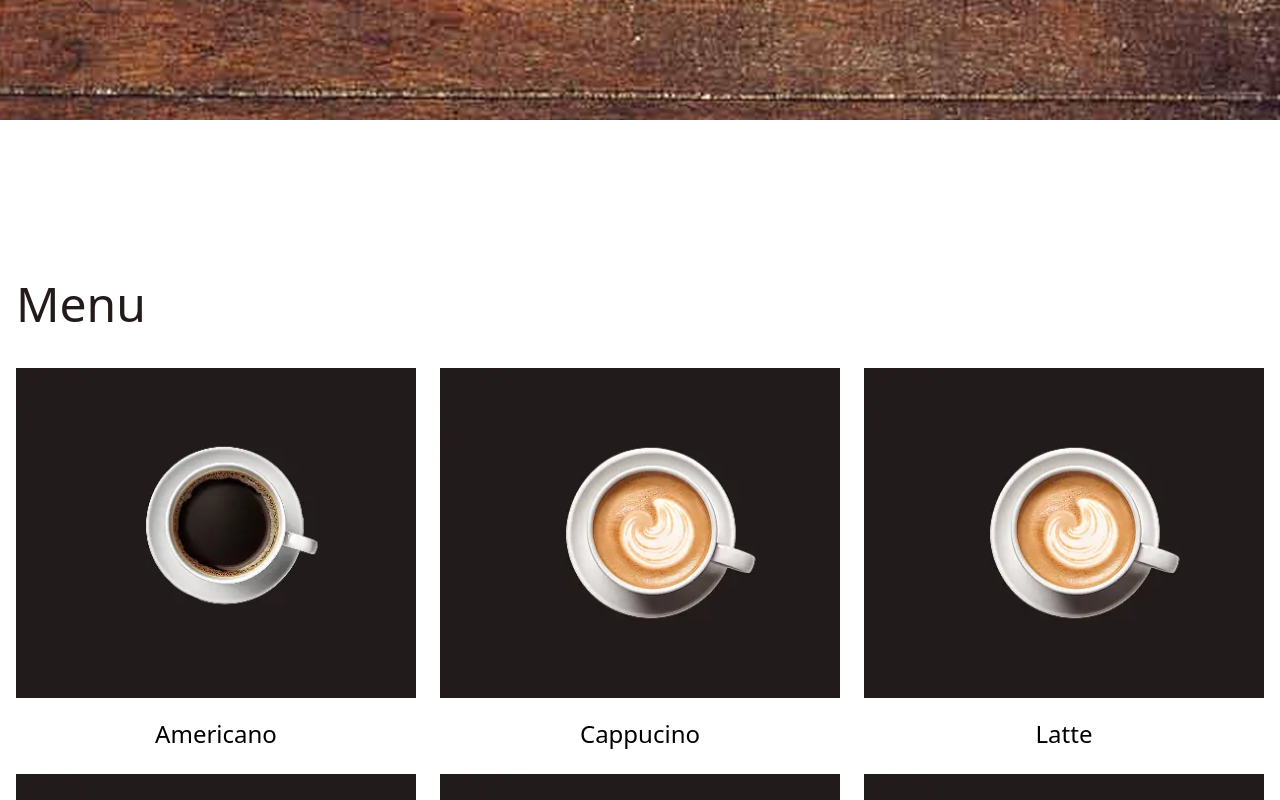
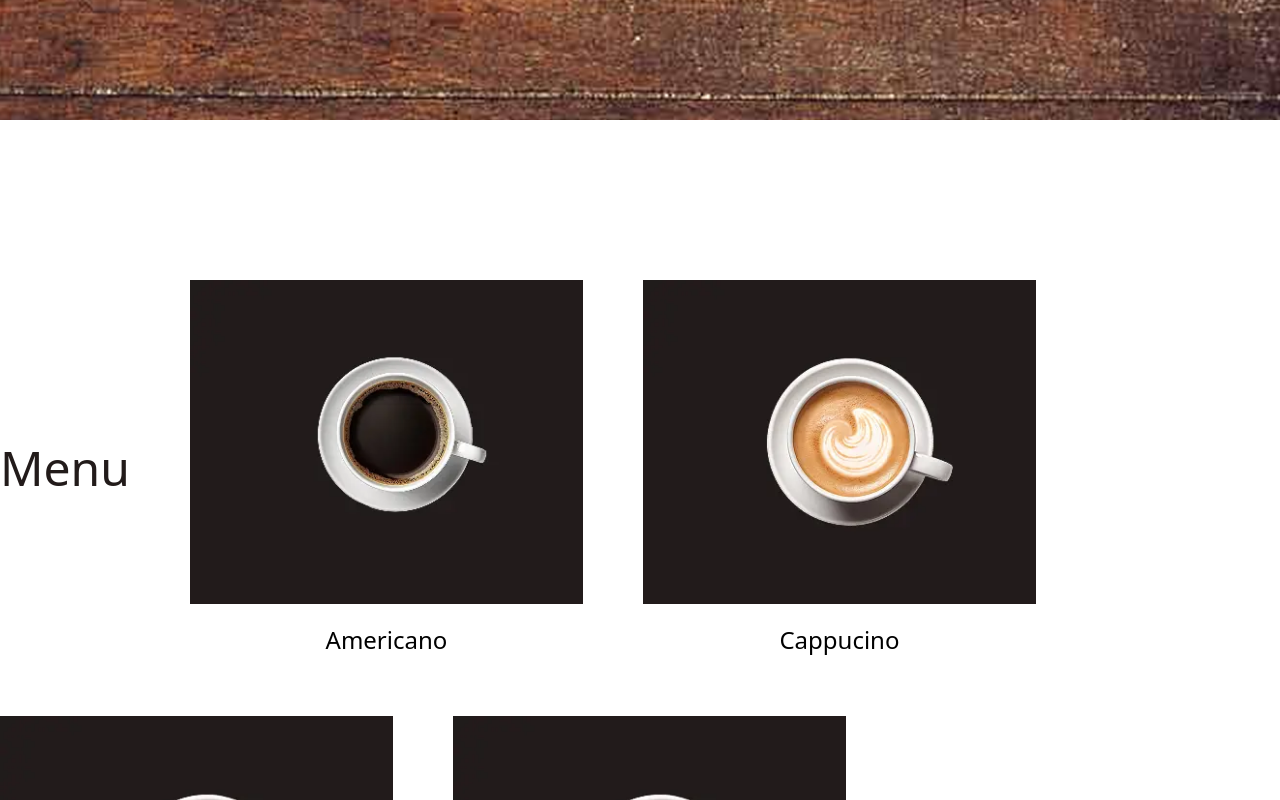
Before and after one commit to fthr11/serene-cafe, a React (Vite) app: page /menu in a window 1280 px wide. Shown: the part 480-1280 px from the top of the page. Built offline with nearby package versions, Linux system fonts and the light colour scheme.

Commit message:
Co-authored-by: zar_LearnCS <anotherzar@users.noreply.github.com>

```diff
--- a/src/main-page/section-6.jsx
+++ b/src/main-page/section-6.jsx
@@ -7,7 +7,7 @@ const Section6 = () => {
             <SectionTemplate
                 className = "mt-40"
                 img = {Location}
-                xImage ={100}
+                xImage ={"100%"}
                 xText ={-50}
                 flex= {"md:flex-row"}
                 title= {"Location"}
--- a/src/menu-page/menu-section.jsx
+++ b/src/menu-page/menu-section.jsx
@@ -3,22 +3,15 @@ import MenuCard from "../template/menu-card";
 
 const MenuSection = () => {
     return(
-        // kontainer
-        <div className="w-screen md:w-full bg-white text-[#221B1A] py-20 md:py-40 flex flex-col gap-10 flex-wrap items-center justify-center">
-
-            {/* Menu - Judulnya */}
-            <div className="w-full max-w-[1300px] px-4 text-3xl md:text-4xl lg:text-5xl text-left">
-                Menu
-            </div>
-
-            {/* Gambar-Gambar di menu */}
-            <div className="grid grid-cols-1 md:grid-cols-3 gap-4 md:gap-6 w-full max-w-[1300px] px-4">
+        <div className="w-screen md:w-full bg-white text-[#221B1A] flex justify-center py-20 md:py-40">
+            <div className="flex justify items-center gap-5 md:gap-15 flex-wrap md:w-[800px] lg:w-[1000px] xl:w-[1300px] overflow-x-hidden">
+                <div className="text-3xl md:text-4xl lg:text-5xl">Menu</div>
                 {menuData.map((menu, id) => (
                     <MenuCard
                         key={id}
                         image={menu.img}
                         title={menu.title}
-                        imgClassName={"w-full h-auto"}
+                        imgClassName={"w-[393px]"}
                     />
                 ))}
             </div>
--- a/src/template/menu-scroll.jsx
+++ b/src/template/menu-scroll.jsx
@@ -1,19 +1,19 @@
 import { useRef, useState } from "react";
 import { motion } from "framer-motion";
 
-const MenuScroll = ({mapping, title}) => {
+const MenuScroll = ({ mapping, title }) => {
     const sliderRef = useRef(null);
     const [activeButton, setActiveButton] = useState('left');
 
     const scrollRight = () => {
-        if(sliderRef.current) {
-            sliderRef.current.scrollLeft +=1500;
+        if (sliderRef.current) {
+            sliderRef.current.scrollLeft += 1500;
         }
     };
 
     const scrollLeft = () => {
-        if(sliderRef.current) {
-            sliderRef.current.scrollLeft -=1500;
+        if (sliderRef.current) {
+            sliderRef.current.scrollLeft -= 1500;
         }
     };
 
@@ -21,23 +21,23 @@ const MenuScroll = ({mapping, title}) => {
         if (sliderRef.current) {
             const { scrollLeft, scrollWidth, clientWidth } = sliderRef.current;
 
-            if ( scrollLeft + clientWidth >= scrollWidth - 10) {
-                setActiveButton ('right')
-            } else if ( scrollLeft <= 10) {
-                setActiveButton ('left')
+            if (scrollLeft + clientWidth >= scrollWidth - 10) {
+                setActiveButton('right');
+            } else if (scrollLeft <= 10) {
+                setActiveButton('left');
             }
         }
-    }
+    };
 
     const setButton = (direction) => {
         const isActive = activeButton === direction;
         return `ri-checkbox-blank-circle-fill cursor-pointer text-xs md:text-md
-        ${isActive? 'text-[#221B1A]':'text-[#D9D9D9]' }`
-    }
+        ${isActive ? 'text-[#221B1A]' : 'text-[#D9D9D9]'}`;
+    };
 
     return (
-        <div className="w-full bg-white text-[#221B1A] flex justify-center py-20 md:pt-40">
-            <div className="flex flex-col gap-5 md:gap-15 w-screen px-4 md:px-0 md:w-[800px] lg:w-[1000px] xl:w-[1300px]">
+        <div className="w-full  bg-white text-[#221B1A] flex justify-center py-20 md:pt-40">
+            <div className="flex flex-col gap-5 md:gap-15 w-full px-5 md:px-0 md:w-[800px] lg:w-[1000px] xl:w-[1300px]">
                 <div className="text-3xl md:text-4xl lg:text-5xl">{title}</div>
 
                 <div className="flex flex-col items-center gap-10">
@@ -47,19 +47,16 @@ const MenuScroll = ({mapping, title}) => {
                         ref={sliderRef}
                         onScroll={handleScroll}
                     >
-                        <div className="flex gap-4 w-max">
+                        <div className="flex gap-4 min-w-full">
                             <motion.div
-                                initial={{ opacity:0, y:"60%"}}
-                                whileInView={{ opacity:1, y: 0 }}
-                                viewport={{once: true, amount: 0}}
-                                transition={{
-                                    duration: .4
-                                }}
+                                initial={{ opacity: 0, y: "60%" }}
+                                whileInView={{ opacity: 1, y: 0 }}
+                                viewport={{ once: true, amount: 0 }}
+                                transition={{ duration: 0.4 }}
                             >
                                 {mapping}
                             </motion.div>
                         </div>
-
                     </div>
 
                     <div className="flex gap-6">
--- a/src/template/section-template.jsx
+++ b/src/template/section-template.jsx
@@ -5,11 +5,11 @@ const SectionTemplate = ({title, description1, description2, img, flex, link, bu
     const safeXImage = isMobile ? 50: xImage;
 
     return (
-        <div className="w-screen md:w-full bg-white text-[#221B1A] flex justify-center py-20 md:py-40">
-            <div className={`flex items-center gap-5 md:gap-20 flex-col md:w-[800px] lg:w-[1000px] xl:w-[1300px] overflow-x-hidden ${flex}`}>
+        <div className="w-full  overflow-x-hidden md:w-full bg-white text-[#221B1A] flex justify-center py-20 md:py-40">
+            <div className={`flex items-center gap-5 md:gap-20 flex-col w-full md:w-[800px] lg:w-[1000px] xl:w-[1300px] ${flex}`}>
                 {/* Gambar tetap besar dan tidak mengecil */}
 
-                <div className="flex px-3 md:px-0 w-[450px] md:w-[3000px] xl:w-[1800px]">
+                <div className="flex px-3 md:px-0 w-[450px] md:w-[3000px] xl:w-[1800px] overflow-hidden">
 
                     <motion.div
                         initial = {{ opacity: 0, x: safeXImage }}
```
